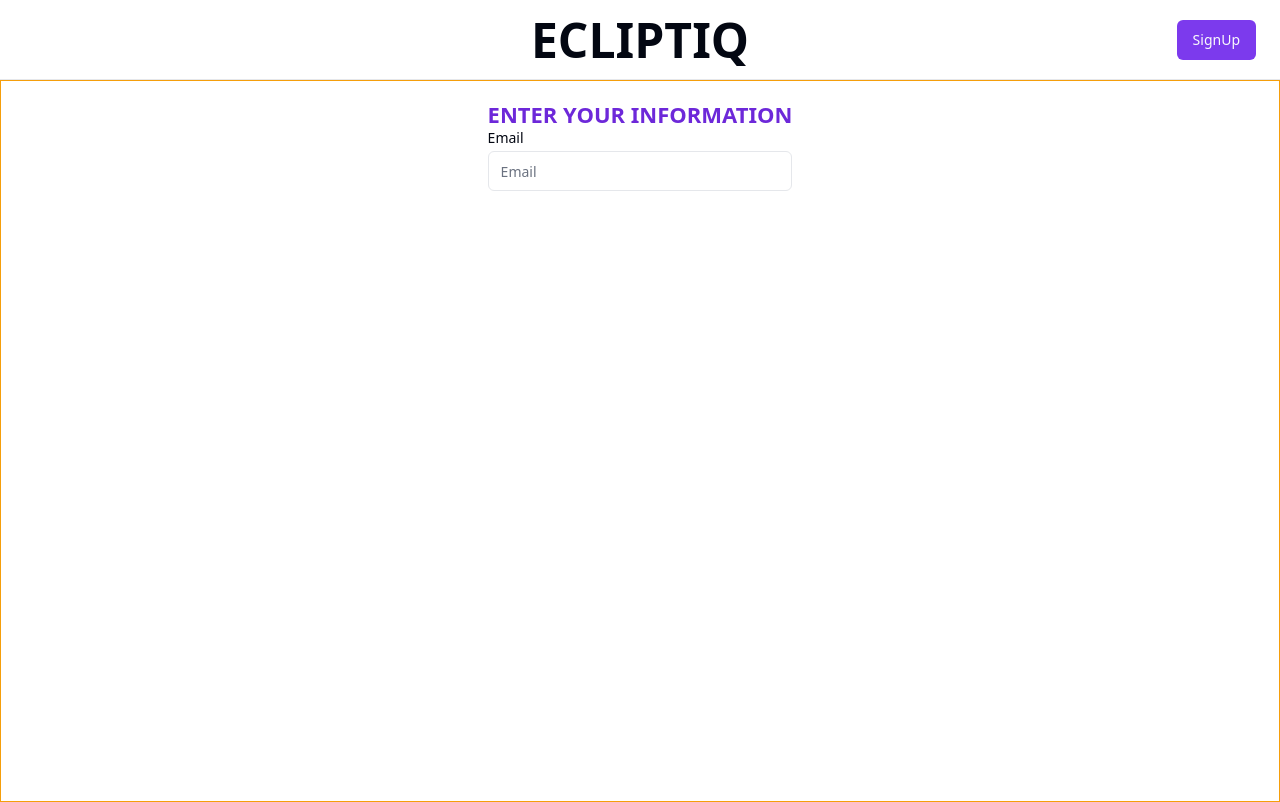
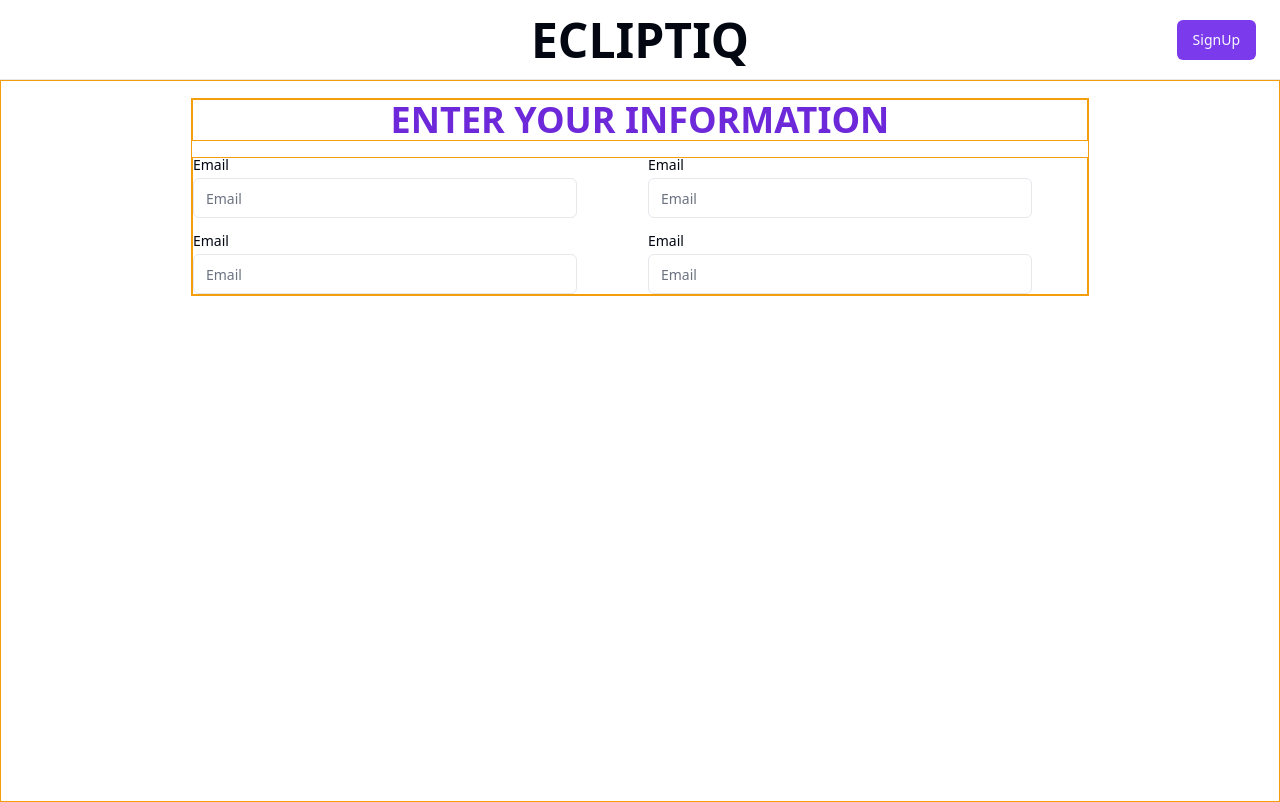
Before and after one commit to HarikrishnanYPR1707/EcliptiQ, a React (Vite) app: page /information in a window 1280 px wide. Built offline with nearby package versions, Linux system fonts and the light colour scheme; no server answers; a web font is replaced by a local one.

Commit message:
Added Changes

```diff
--- a/src/pages/Information.jsx
+++ b/src/pages/Information.jsx
@@ -4,14 +4,33 @@ import React from "react";
 
 const Information = () => {
   return (
-    <div className="flex h-heightWithoutNavbar items-start justify-center border border-white py-4">
-      <div className="">
-        <h1 className="text-[22px] font-black uppercase text-[#6d28d9]">
+    <div className="mx-auto flex h-heightWithoutNavbar max-w-[900px] items-start justify-center border border-white py-4">
+      <div className="w-full border border-amber-500">
+        <h1 className="border border-amber-500 text-center text-[22px] font-black uppercase text-[#6d28d9] lg:text-4xl">
           Enter your information
         </h1>
         {/* Basic Information  */}
-        <div className="">
-          <InputWithLabel />
+        <div className="mt-4 grid grid-cols-2 place-content-center gap-4 border border-amber-500">
+          <InputWithLabel
+            label="First Name"
+            type="text"
+            placeholder="Enter your First Name..."
+          />
+          <InputWithLabel
+            label="Last Name"
+            type="text"
+            placeholder="Enter your Last Name..."
+          />
+          <InputWithLabel
+            label="Email"
+            type="text"
+            placeholder="Enter your Email..."
+          />
+          <InputWithLabel
+            label="Email"
+            type="text"
+            placeholder="Enter your Email..."
+          />
         </div>
       </div>
     </div>
```
